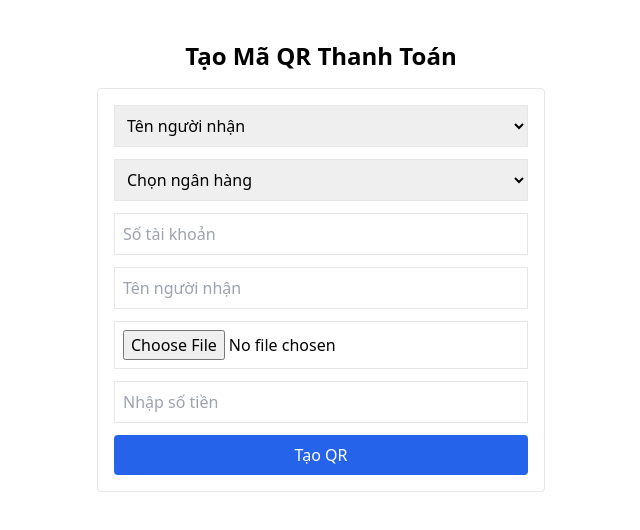
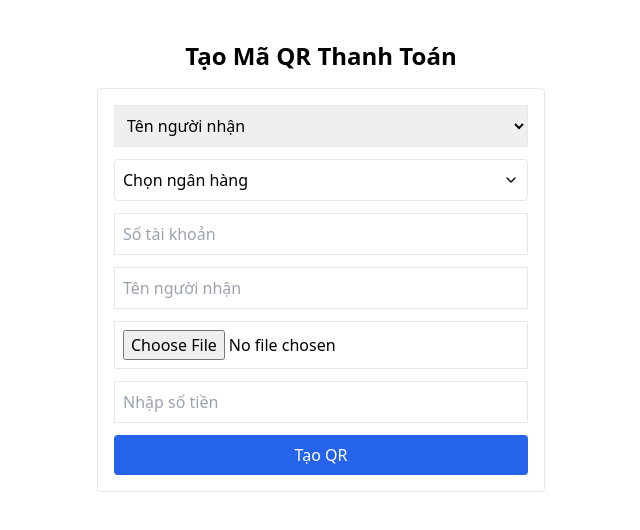
Before and after one commit to quachvanbach/generate-payment-qrcode, a Next.js app: page / in a window 1280 px wide. Shown: the top 530 px of the page, without its empty margins (319-959 px from the left). Built offline with nearby package versions, Linux system fonts and the light colour scheme.

Commit message:
Add search functionality for bank names

```diff
--- a/src/components/form-upload/BankSelect.tsx
+++ b/src/components/form-upload/BankSelect.tsx
@@ -1,27 +1,150 @@
-import React from "react";
-import {Bank} from "@/config/site";
+import React, { useEffect, useRef, useState } from "react";
+import { Bank } from "@/config/site";
 
 type BankSelectProps = {
     acqId: string;
     setAcqId: (acqId: string) => void;
     banks: Bank[];
     selectedOption: string;
-}
+};
 
-export function BankSelect({acqId, setAcqId, banks, selectedOption}: BankSelectProps) {
+export function BankSelect({
+                               acqId,
+                               setAcqId,
+                               banks,
+                               selectedOption,
+                           }: BankSelectProps) {
+    const [open, setOpen] = useState(false);
+    const [search, setSearch] = useState("");
+    const [highlight, setHighlight] = useState(0);
+    const wrapperRef = useRef<HTMLDivElement | null>(null);
+
+    const disabled = selectedOption !== "Khác" && selectedOption !== "";
+
+    const selectedBank = banks.find((b) => b.code === acqId);
+
+    const filtered = banks.filter((b) =>
+        b.name.toLowerCase().includes(search.toLowerCase())
+    );
+
+    // close when click outside
+    useEffect(() => {
+        function onDoc(e: MouseEvent) {
+            if (!wrapperRef.current) return;
+            if (!wrapperRef.current.contains(e.target as Node)) {
+                setOpen(false);
+            }
+        }
+        document.addEventListener("mousedown", onDoc);
+        return () => document.removeEventListener("mousedown", onDoc);
+    }, []);
+
+    // keyboard navigation
+    useEffect(() => {
+        if (!open) return;
+        function onKey(e: KeyboardEvent) {
+            if (e.key === "ArrowDown") {
+                e.preventDefault();
+                setHighlight((h) => Math.min(h + 1, Math.max(0, filtered.length - 1)));
+            } else if (e.key === "ArrowUp") {
+                e.preventDefault();
+                setHighlight((h) => Math.max(h - 1, 0));
+            } else if (e.key === "Enter") {
+                e.preventDefault();
+                const item = filtered[highlight];
+                if (item) {
+                    setAcqId(item.code);
+                    setOpen(false);
+                    setSearch("");
+                }
+            } else if (e.key === "Escape") {
+                setOpen(false);
+            }
+        }
+        document.addEventListener("keydown", onKey);
+        return () => document.removeEventListener("keydown", onKey);
+    }, [open, filtered, highlight, setAcqId]);
+
+    // reset highlight when filtered changes
+    useEffect(() => {
+        setHighlight(0);
+    }, [search]);
+
     return (
-        <select
-            value={acqId}
-            onChange={(e) => setAcqId(e.target.value)}
-            disabled={selectedOption !== "Khác" && selectedOption !== ""}
-            className="border p-2 w-full"
-        >
-            <option value="">Chọn ngân hàng</option>
-            {banks.map((b: Bank) => (
-                <option key={b.code} value={b.code}>
-                    {b.name}
-                </option>
-            ))}
-        </select>
+        <div className="relative w-full" ref={wrapperRef}>
+            <button
+                type="button"
+                onClick={() => !disabled && setOpen((o) => !o)}
+                disabled={disabled}
+                className={`w-full text-left border p-2 rounded flex items-center justify-between ${
+                    disabled ? "opacity-60 cursor-not-allowed" : "cursor-pointer"
+                }`}
+                aria-haspopup="listbox"
+                aria-expanded={open}
+            >
+                <span>{selectedBank ? selectedBank.name : "Chọn ngân hàng"}</span>
+                <svg
+                    className={`w-4 h-4 transform ${open ? "rotate-180" : ""}`}
+                    viewBox="0 0 24 24"
+                    fill="none"
+                >
+                    <path d="M6 9l6 6 6-6" stroke="currentColor" strokeWidth="2" strokeLinecap="round" strokeLinejoin="round"/>
+                </svg>
+            </button>
+
+            {open && !disabled && (
+                <div className="absolute z-50 mt-1 w-full bg-white border rounded shadow-lg max-h-64 overflow-hidden">
+                    {/* Search inside dropdown */}
+                    <div className="p-2">
+                        <input
+                            autoFocus
+                            value={search}
+                            onChange={(e) => setSearch(e.target.value)}
+                            placeholder="Tìm ngân hàng..."
+                            className="w-full border p-2 rounded"
+                        />
+                    </div>
+
+                    {/* List */}
+                    <ul
+                        role="listbox"
+                        aria-activedescendant={filtered[highlight]?.code || undefined}
+                        tabIndex={-1}
+                        className="max-h-44 overflow-auto divide-y"
+                    >
+                        {filtered.length === 0 ? (
+                            <li className="p-3 text-sm text-gray-500">Không tìm thấy ngân hàng</li>
+                        ) : (
+                            filtered.map((b, i) => {
+                                const isHighlighted = i === highlight;
+                                const isSelected = b.code === acqId;
+                                return (
+                                    <li
+                                        id={b.code}
+                                        key={b.code}
+                                        role="option"
+                                        aria-selected={isSelected}
+                                        onMouseEnter={() => setHighlight(i)}
+                                        onClick={() => {
+                                            setAcqId(b.code);
+                                            setOpen(false);
+                                            setSearch("");
+                                        }}
+                                        className={`p-2 cursor-pointer flex items-start gap-2 ${
+                                            isHighlighted ? "bg-gray-100" : ""
+                                        } ${isSelected ? "font-semibold" : ""}`}
+                                    >
+                                        <div className="flex-1">
+                                            <div className="truncate text-sm">{b.name}</div>
+                                            <div className="text-xs text-gray-500">{b.code}</div>
+                                        </div>
+                                    </li>
+                                );
+                            })
+                        )}
+                    </ul>
+                </div>
+            )}
+        </div>
     );
 }
--- a/src/components/form-upload/FileAndAmountInputs.tsx
+++ b/src/components/form-upload/FileAndAmountInputs.tsx
@@ -1,5 +1,5 @@
 import React from "react";
-import {FileAndAmountInputsProps} from "@/app/types/common";
+import {FileAndAmountInputsProps} from "@/types/common";
 
 export function FileAndAmountInputs({image, setImage, parsedAmount, amount, setAmount}: FileAndAmountInputsProps) {
     return (
--- a/src/components/form-upload/FormUpload.tsx
+++ b/src/components/form-upload/FormUpload.tsx
@@ -4,7 +4,7 @@ import { BankSelect } from "./BankSelect";
 import { AccountInputs } from "./AccountInputs";
 import { FileAndAmountInputs } from "./FileAndAmountInputs";
 import { SubmitButton } from "./SubmitButton";
-import {JsonDataProps} from "@/app/types/common";
+import {JsonDataProps} from "@/types/common";
 
 type Props = { onJsonReady: (data: JsonDataProps, qrImage?: string, autoShow?: boolean) => void };
 
--- a/src/components/form-upload/useFormLogic.ts
+++ b/src/components/form-upload/useFormLogic.ts
@@ -1,7 +1,7 @@
 "use client";
 import {useState} from "react";
 import {banks} from "@/config/site";
-import {JsonDataProps, VietQrDataSent} from "@/app/types/common";
+import {JsonDataProps, VietQrDataSent} from "@/types/common";
 
 export const useFormLogic = (
     onJsonReady: (data: JsonDataProps, qrImage?: string, autoShow?: boolean) => void
--- a/src/components/qr-display/QrDisplay.tsx
+++ b/src/components/qr-display/QrDisplay.tsx
@@ -2,7 +2,7 @@
 import React, {useState} from "react";
 import Image from "next/image";
 import {IoMdClose} from "react-icons/io";
-import {JsonDataProps} from "@/app/types/common";
+import {JsonDataProps} from "@/types/common";
 
 type Props = { jsonData: JsonDataProps; qrImage: string | null; autoShow?: boolean };
 
--- a/src/main/Main.tsx
+++ b/src/main/Main.tsx
@@ -2,7 +2,7 @@
 import React, {useState} from "react";
 import FormUpload from "@/components/form-upload/FormUpload";
 import QrDisplay from "@/components/qr-display/QrDisplay";
-import {JsonDataProps} from "@/app/types/common";
+import {JsonDataProps} from "@/types/common";
 
 export default function MainComponent() {
     const [jsonData, setJsonData] = useState<JsonDataProps | null>(null);
```
Also changed, not shown: src/types/common.ts (renamed from src/app/types/common.ts).
